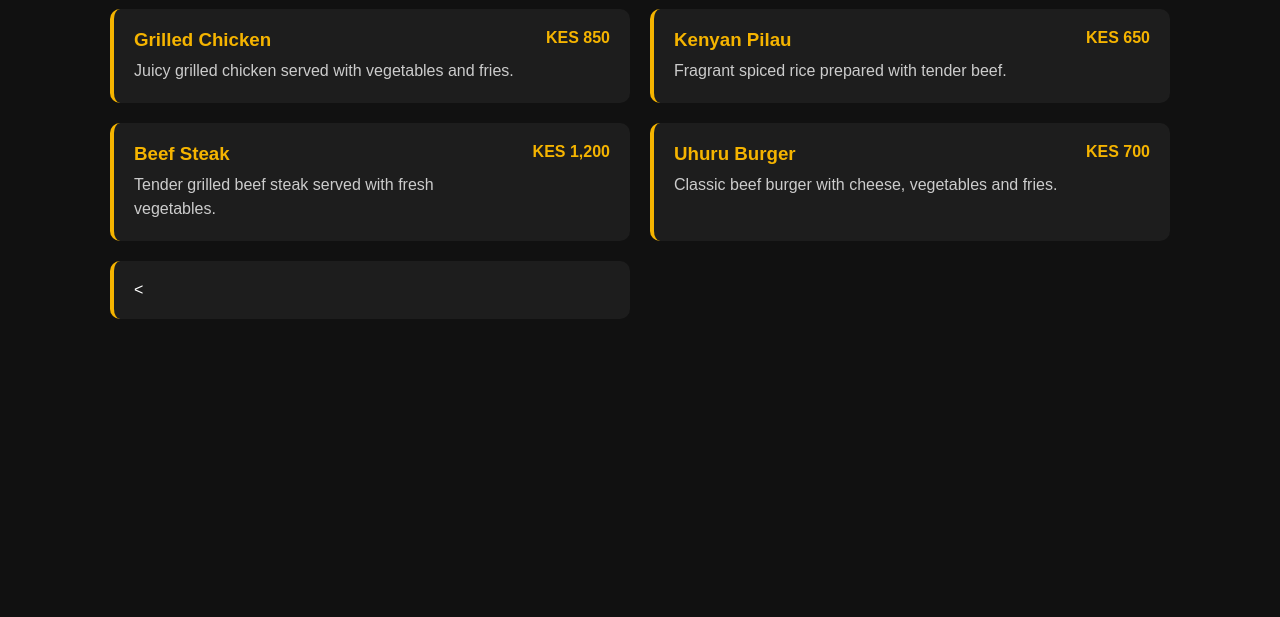
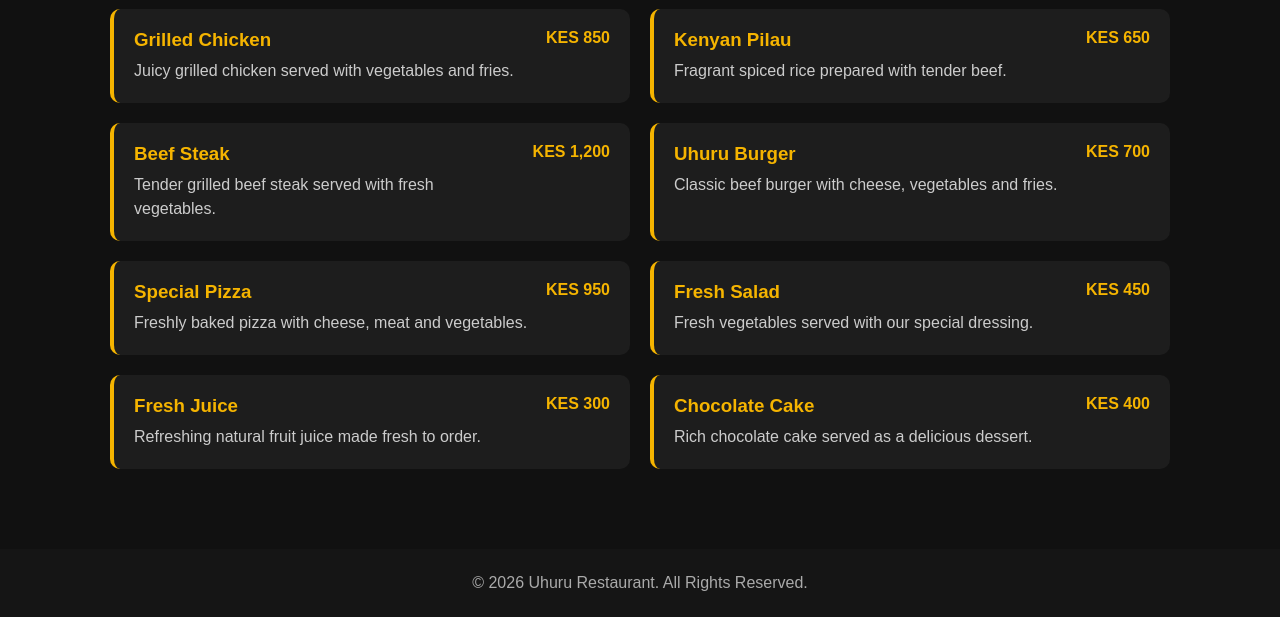
Before and after one commit to Rox254/uhuru-s-restaurant-, a plain HTML site: page menu.html in a window 1280 px wide. Shown: the part 458-1075 px from the top of the page. Before the commit the page ends 827 px from the top, so only its background shows below. Drawn offline with Linux system fonts and the light colour scheme.

Commit message:
Update menu.html

```diff
--- a/menu.html
+++ b/menu.html
@@ -272,4 +272,65 @@ footer {
 
 
         <div class="food-card">
-            <
+            <div>
+                <h3>Special Pizza</h3>
+                <p>Freshly baked pizza with cheese, meat and vegetables.</p>
+            </div>
+            <div class="price">KES 950</div>
+        </div>
+
+
+        <div class="food-card">
+            <div>
+                <h3>Fresh Salad</h3>
+                <p>Fresh vegetables served with our special dressing.</p>
+            </div>
+            <div class="price">KES 450</div>
+        </div>
+
+
+        <div class="food-card">
+            <div>
+                <h3>Fresh Juice</h3>
+                <p>Refreshing natural fruit juice made fresh to order.</p>
+            </div>
+            <div class="price">KES 300</div>
+        </div>
+
+
+        <div class="food-card">
+            <div>
+                <h3>Chocolate Cake</h3>
+                <p>Rich chocolate cake served as a delicious dessert.</p>
+            </div>
+            <div class="price">KES 400</div>
+        </div>
+
+    </div>
+
+</section>
+
+
+<footer>
+
+    <p>
+        © 2026 Uhuru Restaurant. All Rights Reserved.
+    </p>
+
+</footer>
+
+
+<script>
+
+function toggleMenu() {
+
+    const menu = document.getElementById("menu");
+
+    menu.classList.toggle("active");
+
+}
+
+</script>
+
+</body>
+</html>
```
